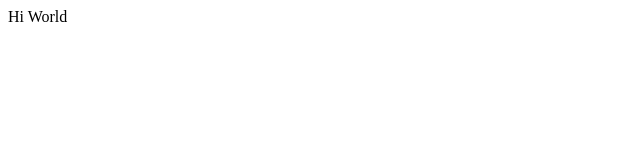
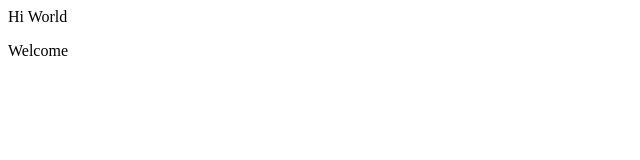
Before and after one commit to Muqadas777/Git_Github_Demo, a plain HTML site: page index.html in a window 1280 px wide. Shown: the full height of the page, 0-640 px from the left. Drawn offline with Linux system fonts and the light colour scheme.

Commit message:
added new file

```diff
--- a/index.html
+++ b/index.html
@@ -1 +1,2 @@
 <p>Hi World</p>
+<p>Welcome</p>
```
Also changed, not shown: about.html (added, +1 -0 lines).
